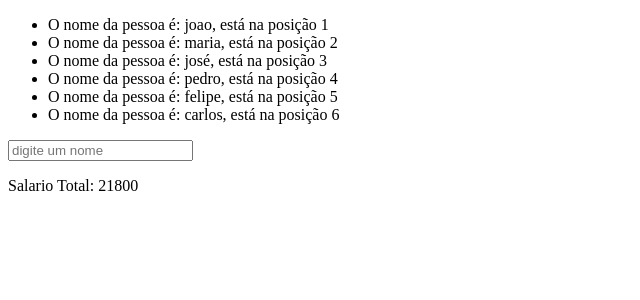
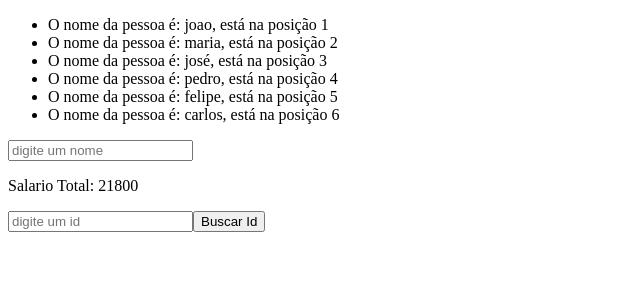
Before and after one commit to leandrobraga/ExercicioAngular, an Angular app: page / in a window 1280 px wide. Shown: the top 300 px of the page, without its empty margins (0-640 px from the left). Built offline with nearby package versions, Linux system fonts and the light colour scheme.

Commit message:
Exemplo 7

```diff
--- a/src/app/app.component.html
+++ b/src/app/app.component.html
@@ -13,3 +13,7 @@
   <li>{{ nomeFiltro }}</li>
 </ul>
 <p>Salario Total: {{ getValorTotal() }}</p>
+
+<input #parametroid placeholder="digite um id" />
+<button (click)="retorno = buscarId(parametroid.value)">Buscar Id</button>
+<p *ngIf="retorno != undefined">{{ retorno.id }} - {{ retorno.nome }}</p>
--- a/src/app/app.component.ts
+++ b/src/app/app.component.ts
@@ -26,4 +26,8 @@
   getValorTotal(): Number {
     return this.pessoas.reduce((soma, pessoa) => soma + pessoa.salario, 0);
   }
+
+  buscarId(id) {
+    return this.pessoas.find(pessoa => pessoa.id == id);
+  }
 }
```
